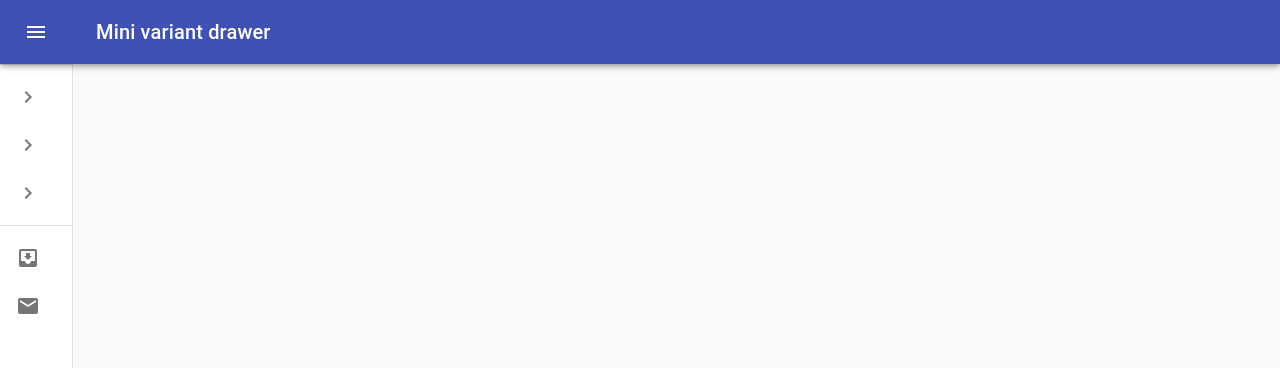
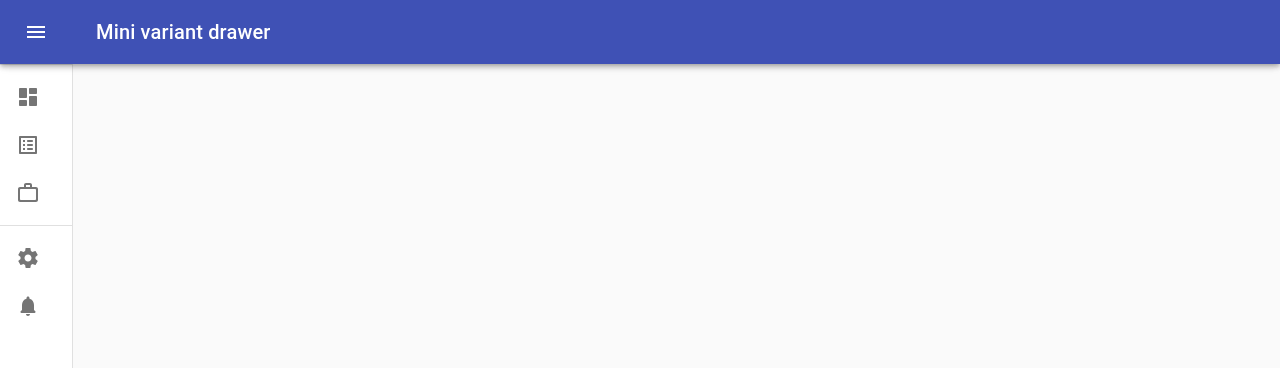
Before and after one commit to HussainWitwit/SOEN490, a React (Create React App) app in the folder RecommendationEngine/RecommendationEngine/FrontEnd/: page /side-menu in a window 1280 px wide. Shown: the top 368 px of the page. Built offline with nearby package versions, Linux system fonts and the light colour scheme.

Commit message:
RE-16 - added icons to side menu

```diff
--- a/RecommendationEngine/RecommendationEngine/FrontEnd/package.json
+++ b/RecommendationEngine/RecommendationEngine/FrontEnd/package.json
@@ -3,6 +3,8 @@
   "version": "0.1.0",
   "private": true,
   "dependencies": {
+    "@material-ui/core": "^4.11.0",
+    "@material-ui/icons": "^4.9.1",
     "bootstrap": "^4.1.3",
     "jquery": "^3.5.1",
     "merge": "^1.2.1",
--- a/RecommendationEngine/RecommendationEngine/FrontEnd/src/components/SideMenu.js
+++ b/RecommendationEngine/RecommendationEngine/FrontEnd/src/components/SideMenu.js
@@ -20,6 +20,15 @@ import MailIcon from '@material-ui/icons/Mail';
 import ExpandLess from '@material-ui/icons/ExpandLess';
 import ExpandMore from '@material-ui/icons/ExpandMore';
 import Collapse from '@material-ui/core/Collapse';
+import DashboardRoundedIcon from '@material-ui/icons/DashboardRounded';
+import ListAltRoundedIcon from '@material-ui/icons/ListAltRounded';
+import BuildRoundedIcon from '@material-ui/icons/BuildRounded';
+import CheckCircleOutlineRoundedIcon from '@material-ui/icons/CheckCircleOutlineRounded';
+import TuneRoundedIcon from '@material-ui/icons/TuneRounded';
+import EventRoundedIcon from '@material-ui/icons/EventRounded';
+import WorkOutlineRoundedIcon from '@material-ui/icons/WorkOutlineRounded';
+import SettingsRoundedIcon from '@material-ui/icons/SettingsRounded';
+import NotificationsRoundedIcon from '@material-ui/icons/NotificationsRounded';
 
 
 const drawerWidth = 240;
@@ -159,14 +168,14 @@ export default function SideMenu () {
                     ))} */}
                     <ListItem button>
                         <ListItemIcon>
-                            <ChevronRightIcon />
+                            <DashboardRoundedIcon />
                         </ListItemIcon>
                         <ListItemText primary="Dashboard" />
                     </ListItem>
 
                     <ListItem button>
                         <ListItemIcon>
-                            <ChevronRightIcon />
+                            <ListAltRoundedIcon />
                         </ListItemIcon>
                         <ListItemText primary="Recommendations" />
                         {openNested ? <ExpandLess /> : <ExpandMore />}
@@ -182,7 +191,7 @@ export default function SideMenu () {
 
                     <ListItem button>
                         <ListItemIcon>
-                            <ChevronRightIcon />
+                            <WorkOutlineRoundedIcon />
                         </ListItemIcon>
                         <ListItemText primary="Work Orders" />
                     </ListItem>
@@ -194,7 +203,7 @@ export default function SideMenu () {
                 <List>
                     {['Settings', 'Notifications'].map((text, index) => (
                         <ListItem button key={text}>
-                            <ListItemIcon>{index % 2 === 0 ? <InboxIcon /> : <MailIcon />}</ListItemIcon>
+                            <ListItemIcon>{index % 2 === 0 ? <SettingsRoundedIcon /> : <NotificationsRoundedIcon />}</ListItemIcon>
                             <ListItemText primary={text} />
                         </ListItem>
                     ))}
```
Also changed, not shown: 1 other file (tests, documents, lock files or other folders).
